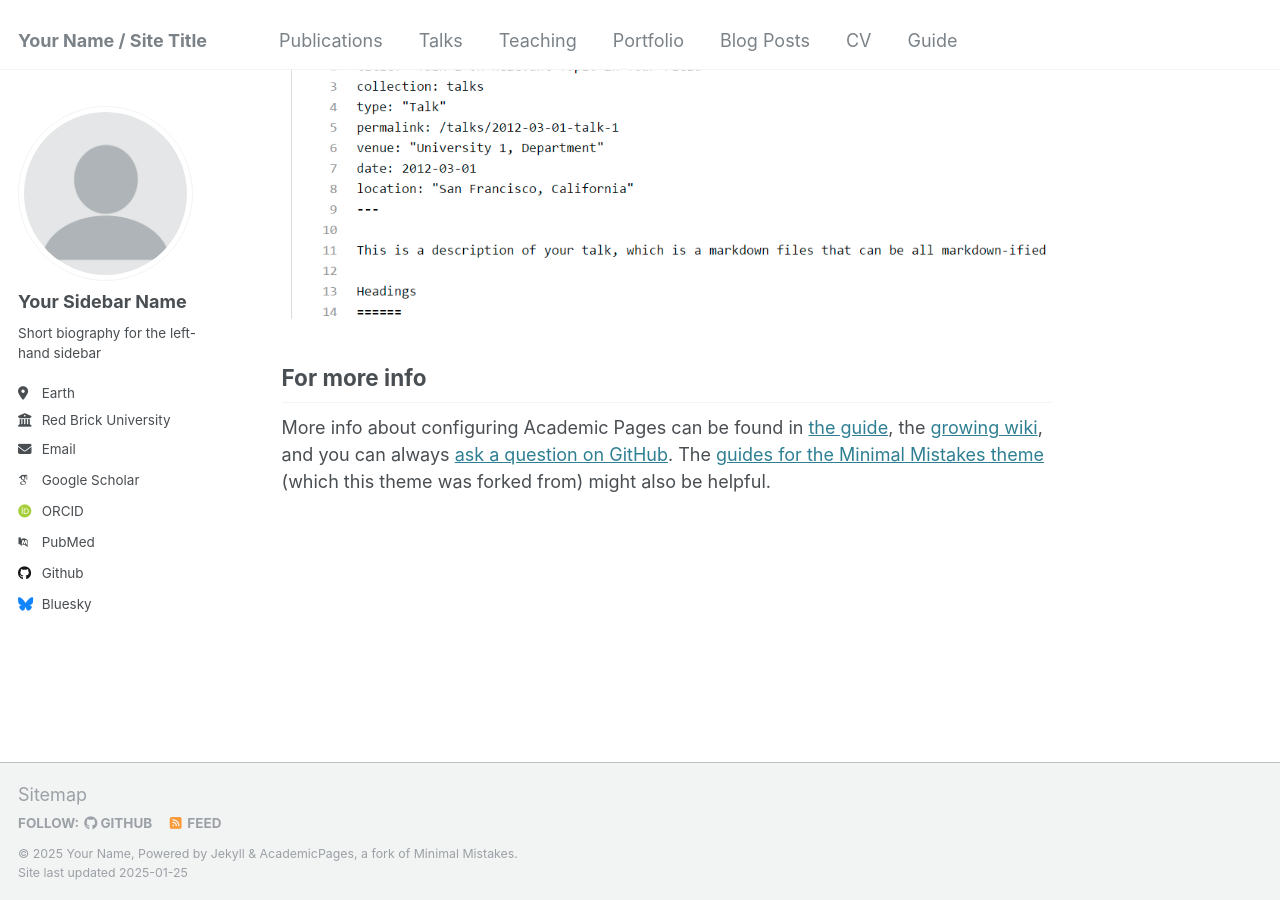
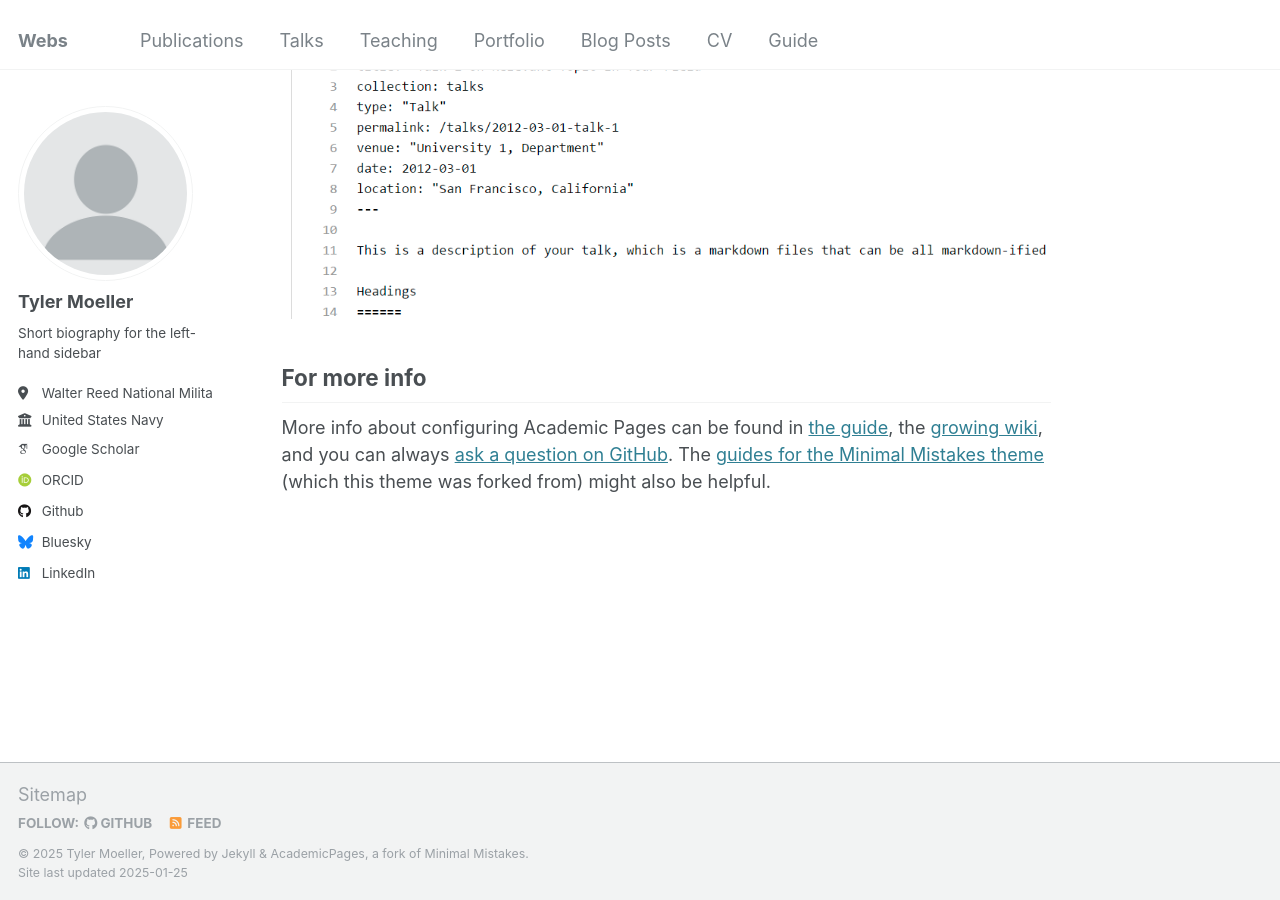
Before and after one commit to tymoeller/tymoeller.github.io, a Jekyll site: the page built from _pages/about.md, in a window 1280 px wide and 900 px high, scrolled down 2643 px. Built offline with Jekyll 4.4.1, drawn with Linux system fonts in a browser that asks for light colours; some web fonts are replaced.

Commit message:
Update _config.yml

```diff
--- a/_config.yml
+++ b/_config.yml
@@ -8,9 +8,9 @@
 
 # Basic Site Settings
 locale                   : "en-US"
-title                    : "Your Name / Site Title"
+title                    : "Webs"
 title_separator          : "-"
-name                     : &name "Your Name"
+name                     : &name "Tyler Moeller"
 description              : &description "personal description"
 url                      : https://academicpages.github.io # the base hostname & protocol for your site e.g. "https://[your GitHub username].github.io"
 baseurl                  : "" # the subpath of your site, e.g. "/blog"
@@ -22,21 +22,21 @@ repository               : "academicpages/academicpages.github.io"
 author:
   # Biographic information
   avatar           : "profile.png"
-  name             : "Your Sidebar Name"
+  name             : "Tyler Moeller"
   pronouns         : # example: "she/her"
   bio              : "Short biography for the left-hand sidebar"
-  location         : "Earth"
-  employer         : "Red Brick University"
+  location         : "Walter Reed National Military Medical Center"
+  employer         : "United States Navy"
   uri              : # URL
-  email            : "none@example.org"
+  email            : # URL
 
   # Academic websites
   arxiv            : # URL - Update with the correct link to your profile
-  googlescholar    : "https://scholar.google.com/citations?user=PS_CX0AAAAAJ"
+  googlescholar    : "https://scholar.google.com/citations?user=cBCAsTsAAAAJ&hl=en"
   impactstory      : # URL
-  orcid            : "http://orcid.org/yourorcidurl"
+  orcid            : "http://orcid.org/0000-0002-2912-2621"
   semantic         : # URL
-  pubmed           : "https://www.ncbi.nlm.nih.gov/pubmed/?term=john+snow"
+  pubmed           : # URL
   researchgate     : # URL
   scopus           : # URL
 
@@ -49,7 +49,7 @@ author:
   stackoverflow    : # User number or user number and name (i.e., use "1" or "1/jeff-atwood")
 
   # Social media
-  bluesky          : "bsky.app" # Replace this with you Bluesky username
+  bluesky          : "tmoeller.bsky.social" # Replace this with you Bluesky username
   facebook         : # Username
   flickr           : # Username
   foursquare       : # Username
@@ -58,7 +58,7 @@ author:
   keybase          : # Username
   instagram        : # Username
   lastfm           : # Username
-  linkedin         : # Username
+  linkedin         : "tyler-moeller-5a241669"
   mastodon         : # URL
   medium           : # URL
   pinterest        : # Username
```
